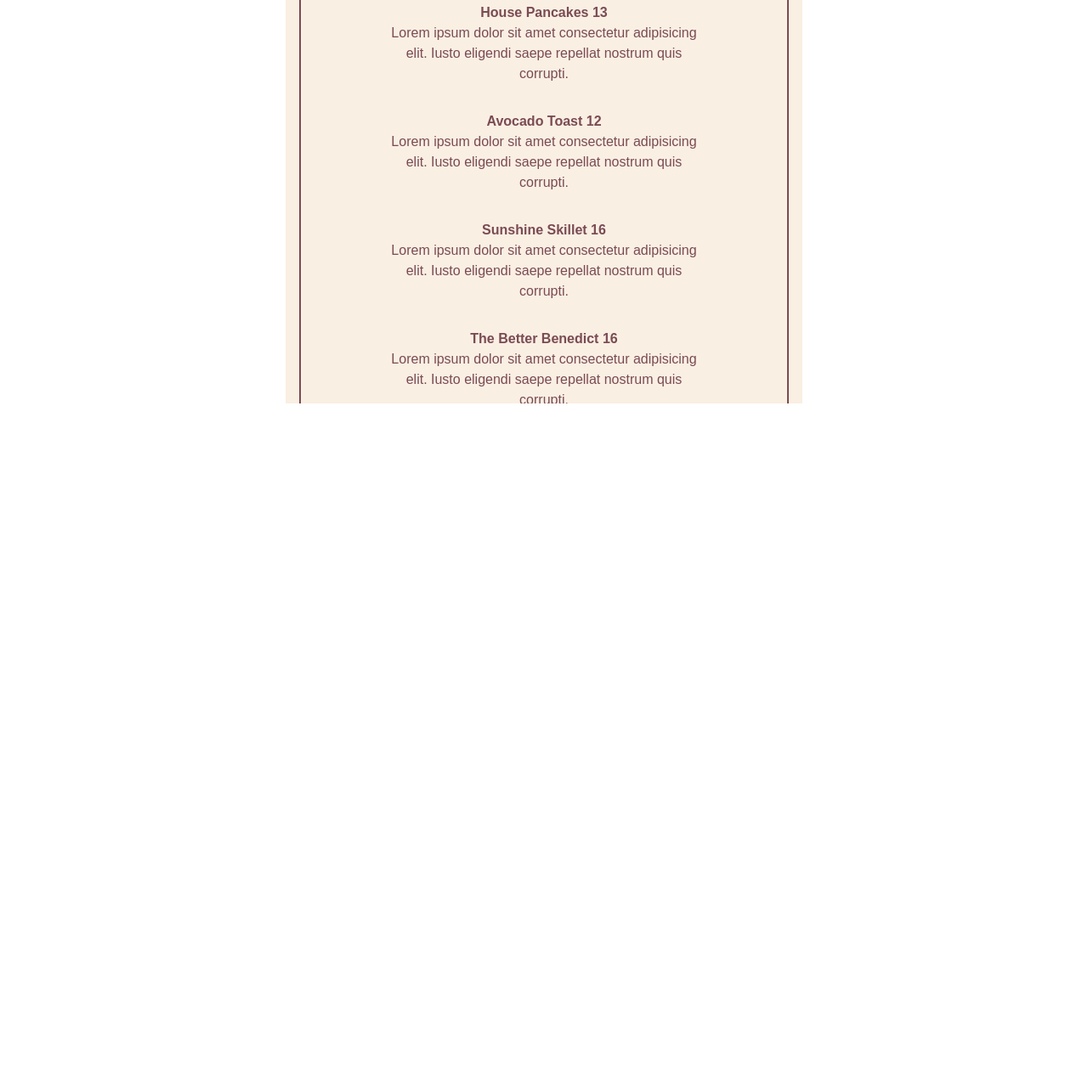
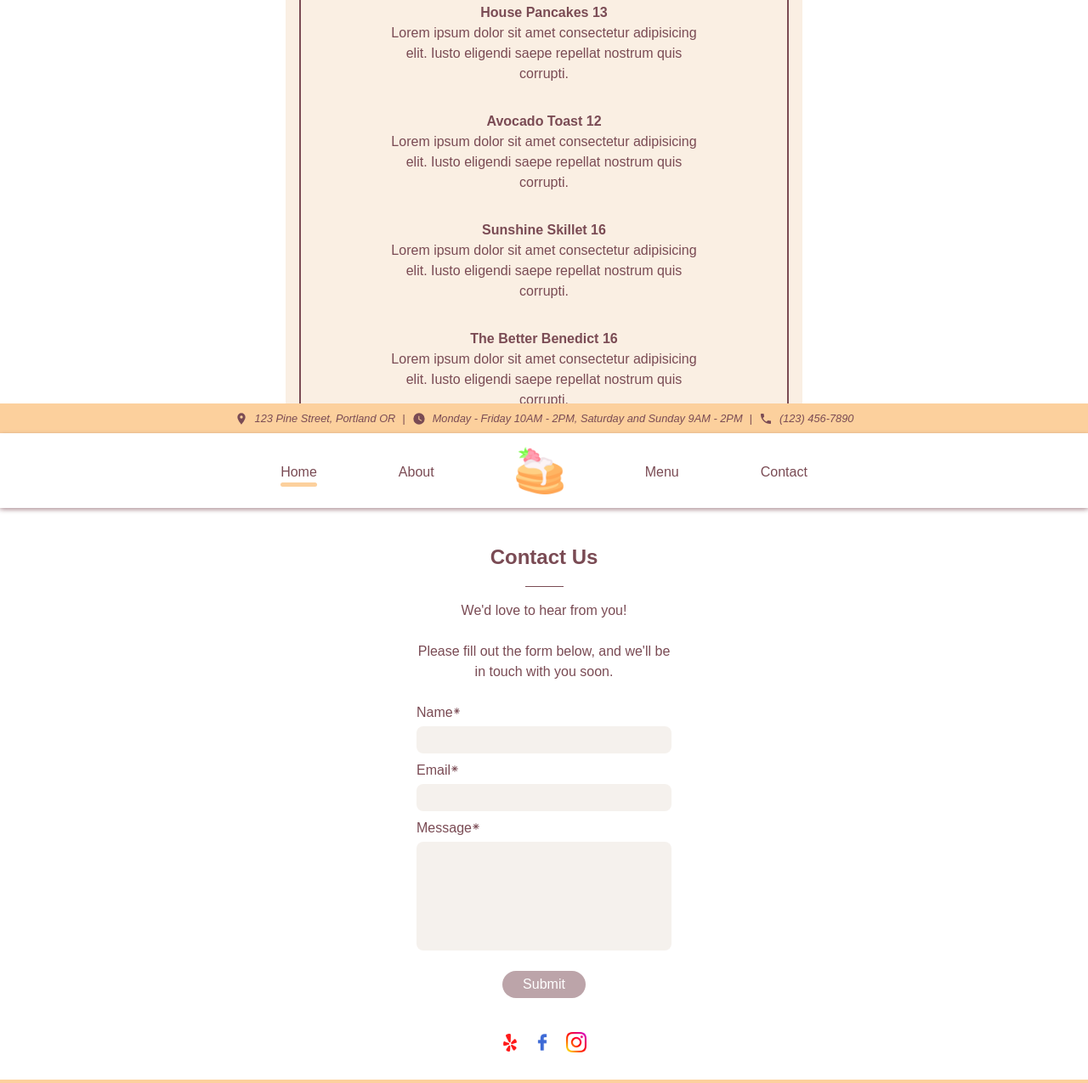
Before and after one commit to hannahkim313/restaurant-page, a website built with webpack: page dist/index.html in a window 1280 px wide. Shown: the part 1925-3200 px from the top of the page at 85% size. Before the commit the page ends 2400 px from the top, so only its background shows below. Built offline with nearby package versions, Linux system fonts and the light colour scheme.

Commit message:
Create 'Contact' page using JS

```diff
--- a/src/css/style.css
+++ b/src/css/style.css
@@ -2,11 +2,11 @@
 /*
 /*   Sections:
 /*
-/*   1. Shared properties across all pages (lines 41-212).
-/*   2. Home page (lines 212-360).
-/*   3. About page (lines 360-390).
-/*   4. Menu page (lines 390-439).
-/*   5. Contact page
+/*   1. Shared properties across all pages (lines 44-209).
+/*   2. Home page (lines 217-357).
+/*   3. About page (lines 363-387).
+/*   4. Menu page (lines 393-436).
+/*   5. Contact page (lines 442-555).
 /*
 /******************************************************************************/
 
@@ -438,3 +438,118 @@ footer img {
 /******************************************************************************/
 /* Selectors for the contact page start here.
 /******************************************************************************/
+
+#contact-page .content {
+    width: 300px;
+
+    margin: 40px 32px 24px 32px;
+
+    display: flex;
+    flex-direction: column;
+    justify-content: center;
+    align-items: center;
+    gap: 16px;
+}
+
+#contact-page .description {
+    text-align: center;
+}
+
+#contact-page .content-divider {
+    width: 15%;
+    height: 1px;
+
+    background-color: var(--main-font-color);
+}
+
+/* Selectors for the form start here. */
+
+#contact-page form {
+    width: 300px;
+
+    margin-top: 8px;
+
+    display: flex;
+    flex-direction: column;
+    justify-content: center;
+    align-items: center;
+    gap: 8px;
+}
+
+#contact-page form *:not(button) {
+    width: 100%;
+}
+
+#contact-page form .field {
+    display: flex;
+    flex-direction: column;
+    gap: 4px;
+}
+
+#contact-page form img[src*="asterisk"] {
+    width: 0.6rem;
+
+    margin-bottom: 4px;
+}
+
+#contact-page form label {
+    display: flex;
+    justify-content: flex-start;
+    align-items: center;
+}
+
+#contact-page input,
+#contact-page textarea {
+    color: #4f3035;
+
+    padding: 4px 0 4px 8px;
+
+    background-color: #f5f1ed;
+    border: none;
+    border-radius: 8px;
+}
+
+#contact-page form textarea {
+    resize: none;
+}
+
+#contact-page input:focus,
+#contact-page textarea:focus {
+    outline: 2px solid var(--main-font-color);
+}
+
+#contact-page input:focus:required:valid,
+#contact-page textarea:focus:required:valid {
+    outline: 2px solid var(--dark-green);
+}
+
+#contact-page input:focus:required:invalid,
+#contact-page textarea:focus:required:invalid {
+    outline: 2px solid #d07f8e;
+}
+
+/* Selectors for the submit button start here. */
+
+#contact-page form button {
+    color: white;
+
+    padding: 4px 24px;
+    margin-top: 16px;
+
+    background-color: var(--main-font-color);
+    border: none;
+    border-radius: 16px;
+
+    transition: all 0.4s;
+}
+
+#contact-page form button:not(:disabled):hover {
+    background-color: #a0626d;
+
+    transition: all 0.4s;
+}
+
+#contact-page form button:disabled {
+    cursor:not-allowed;
+    opacity: 0.5;
+}
--- a/src/index.js
+++ b/src/index.js
@@ -1,9 +1,11 @@
 import { loadHomePage } from "./modules/pages/home-page";
 import { loadAboutPage } from "./modules/pages/about-page";
 import { loadMenuPage } from "./modules/pages/menu-page";
+import { loadContactPage } from "./modules/pages/contact-page";
 import "./css/style.css";
 import "./css/reset.css";
 
 loadHomePage();
 loadAboutPage();
 loadMenuPage();
+loadContactPage();
--- a/src/modules/pages/contact-page.js
+++ b/src/modules/pages/contact-page.js
@@ -0,0 +1,196 @@
+import { createPage } from "../page-elements/page";
+import { createHeader } from "../page-elements/header";
+import { createNavMain } from "../page-elements/nav-main";
+import { createFooter } from "../page-elements/footer";
+import yelpImg from "../../img/yelp.png";
+import facebookImg from "../../img/facebook.png";
+import instagramImg from "../../img/instagram.png";
+
+const createMainContent = () => {
+    const createContent = () => {
+        const createTitle = () => {
+            const title = document.createElement("h2");
+            title.textContent = "Contact Us";
+            return title;
+        };
+
+        const createDivider = () => {
+            const divider = document.createElement("div");
+            divider.setAttribute("class", "content-divider");
+            return divider;
+        };
+
+        const createDescription = () => {
+            const text = document.createElement("p");
+            text.textContent = "We'd love to hear from you!";
+            const textBreak = document.createElement("br");
+            const action = document.createElement("p");
+            action.textContent = `
+                Please fill out the form below,
+                and we'll be in touch with you soon.
+            `;
+            const description = document.createElement("div");
+            description.setAttribute("class", "description");
+            description.append(text, textBreak, action);
+            return description;
+        };
+
+        const createForm = () => {
+            const capitalizeWord = (str) => str.charAt(0).toUpperCase() + str.slice(1);
+
+            const createLabel = (data) => {
+                const asterisk = document.createElement("img");
+                asterisk.src = "../src/img/asterisk.svg";
+                asterisk.alt = "Required icon";
+                const label = document.createElement("label");
+                label.setAttribute("for", `user_${data}`);
+                label.textContent = `${capitalizeWord(data)}`;
+                label.appendChild(asterisk);
+                return label;
+            };
+
+            const createInput = (data) => {
+                if (data === "name") {
+                    const input = document.createElement("input");
+                    input.setAttribute("type", "text");
+                    input.setAttribute("id", `user_${data}`);
+                    input.setAttribute("name", `user_${data}`);
+                    input.setAttribute("maxlength", "30");
+                    input.setAttribute("pattern", "[a-zA-Z0-9]+");
+                    input.setAttribute(
+                        "title",
+                        "Please enter a valid name (must only contain letters or numbers)."
+                    );
+                    input.setAttribute("required", "");
+                    return input;
+                }
+                if (data === "email") {
+                    const input = document.createElement("input");
+                    input.setAttribute("type", "email");
+                    input.setAttribute("id", `user_${data}`);
+                    input.setAttribute("name", `user_${data}`);
+                    input.setAttribute(
+                        "title",
+                        "Please enter a valid email address."
+                    );
+                    input.setAttribute("required", "");
+                    return input;
+                }
+                if (data === "message") {
+                    const input = document.createElement("textarea");
+                    input.setAttribute("id", `user_${data}`);
+                    input.setAttribute("name", `user_${data}`);
+                    input.setAttribute("cols", "20");
+                    input.setAttribute("rows", "5");
+                    input.setAttribute(
+                        "title",
+                        "Please enter your message here."
+                    );
+                    input.setAttribute("required", "");
+                    return input;
+                }
+            };
+
+            const createField = (data) => {
+                const field = document.createElement("div");
+                field.setAttribute("class", "field");
+                field.append(createLabel(data), createInput(data));
+                return field;
+            };
+
+            const createSubmitBtn = () => {
+                const btn = document.createElement("button");
+                btn.setAttribute("type", "submit");
+                btn.setAttribute("disabled", "");
+                btn.textContent = "Submit";
+                return btn;
+            };
+
+            const form = document.createElement("form");
+            form.setAttribute("action", "#");
+            form.setAttribute("method", "post");
+            form.append(
+                createField("name"),
+                createField("email"),
+                createField("message"),
+                createSubmitBtn()
+            );
+            return form;
+        };
+
+        const content = document.createElement("section");
+        content.setAttribute("class", "content");
+        content.append(
+            createTitle(),
+            createDivider(),
+            createDescription(),
+            createForm()
+        );
+        return content;
+    };
+
+    const createSocials = () => {
+        const createYelp = () => {
+            const yelpIcon = document.createElement("img");
+            yelpIcon.src = yelpImg;
+            yelpIcon.alt = "Yelp icon";
+            const yelpLink = document.createElement("a");
+            yelpLink.setAttribute("href", "#");
+            yelpLink.appendChild(yelpIcon);
+            const yelp = document.createElement("li");
+            yelp.appendChild(yelpLink);
+            return yelp;
+        };
+
+        const createFacebook = () => {
+            const facebookIcon = document.createElement("img");
+            facebookIcon.src = facebookImg;
+            facebookIcon.alt = "Facebook icon";
+            const facebookLink = document.createElement("a");
+            facebookLink.setAttribute("href", "#");
+            facebookLink.appendChild(facebookIcon);
+            const facebook = document.createElement("li");
+            facebook.appendChild(facebookLink);
+            return facebook;
+        };
+
+        const createInstagram = () => {
+            const instagramIcon = document.createElement("img");
+            instagramIcon.src = instagramImg;
+            instagramIcon.alt = "Instagram icon";
+            const instagramLink = document.createElement("a");
+            instagramLink.setAttribute("href", "#");
+            instagramLink.appendChild(instagramIcon);
+            const instagram = document.createElement("li");
+            instagram.appendChild(instagramLink);
+            return instagram;
+        };
+
+        const socials = document.createElement("ul");
+        socials.setAttribute("class", "socials");
+        socials.append(
+            createYelp(),
+            createFacebook(),
+            createInstagram()
+        );
+        return socials;
+    };
+
+    const main = document.createElement("main");
+    main.append(createContent(), createSocials());
+    return main;
+};
+
+const loadContactPage = () => {
+    const contactPage = createPage("contact");
+    contactPage.append(
+        createHeader(),
+        createNavMain(),
+        createMainContent(),
+        createFooter()
+    );
+};
+
+export {
+    loadContactPage
+};
```
Also changed, not shown: dist/main.js, src/img/asterisk.svg (added).
